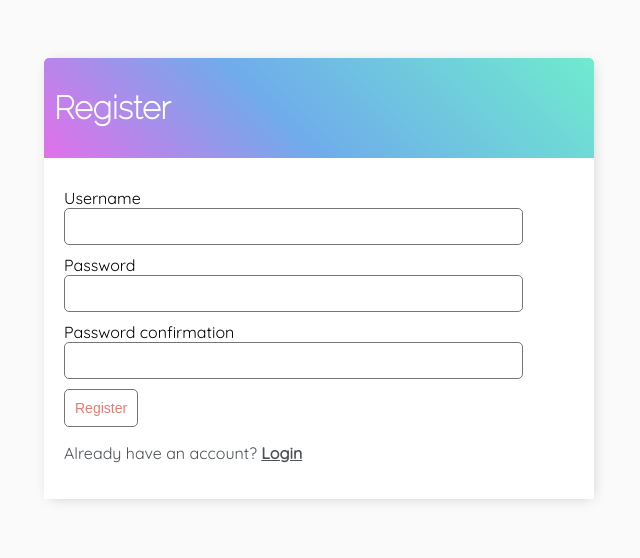
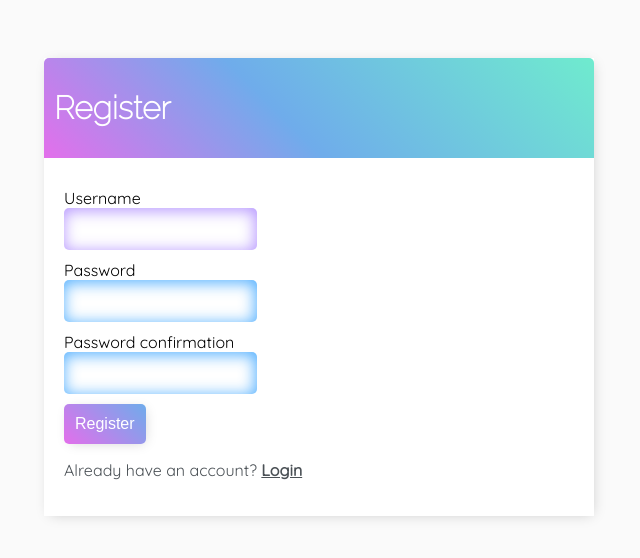
Before and after one commit to livingkurt/Django-Todos, a Django app: page /register/ in a window 1280 px wide. Shown: the top 558 px of the page, without its empty margins (321-961 px from the left). Run offline with Django 3.2, Linux system fonts and the light colour scheme.

Commit message:
Added styling to the input boxes and updated the colors

```diff
--- a/base/templates/base/main.html
+++ b/base/templates/base/main.html
@@ -13,6 +13,7 @@
       background-color: #FAFAFA;
       font-family: 'Quicksand', sans-serif;
       padding-top: 50px;
+      font-size: 16px;
     }
 
     h1,
@@ -83,7 +84,7 @@
     .task-complete-icon {
       height: 20px;
       width: 20px;
-      background-color: rgb(105, 192, 105);
+      background-color: #ba85eb;
       border-radius: 50%;
     }
 
@@ -136,11 +137,10 @@
 
 
     #add-link {
-      /* color: #6faceb; */
       text-decoration: none;
       font-size: 42px;
       border-radius: 5px;
-      height: 26px;
+      height: 24px;
       display: flex;
       align-items: center;
       padding: 11px;
@@ -150,7 +150,6 @@
       background: linear-gradient(45deg, #6faceb 0%, #6febce 100%);
       -webkit-box-shadow: 2px 2px 13px -4px rgb(0 0 0 / 21%);
       box-shadow: 2px 2px 13px -4px rgb(0 0 0 / 21%);
-      /* text-shadow: 1px 1px #81413b; */
 
     }
 
@@ -170,10 +169,28 @@
     input[type=text],
     input[type=password],
     textarea {
-      border: 1px solid #757575;
+      font-family: 'Quicksand', sans-serif;
+      text-decoration: none;
       border-radius: 5px;
-      padding: 10px;
-      width: 90%;
+      display: flex;
+      align-items: center;
+      padding: 11px;
+      font-size: 16px;
+      /* -webkit-box-shadow: inset 2px 2px 13px -4px rgb(0 0 0 / 21%);
+      box-shadow: inset -1px 2px 15px 1px rgb(169 133 255 / 85%); */
+      border: 0;
+    }
+
+    input[type=text] {
+      box-shadow: inset -1px 2px 15px 1px rgb(169 133 255 / 85%);
+    }
+
+    input[type=password] {
+      box-shadow: inset -1px 2px 15px 1px rgb(54 162 255 / 85%);
+    }
+
+    textarea {
+      box-shadow: inset -1px 2px 15px 1px rgb(133 210 255 / 85%);
     }
 
     label {
@@ -187,14 +204,18 @@
     }
 
     .button {
-      border: 1px solid #757575;
-      background-color: #FFF;
-      color: #EB796F;
-      padding: 10px;
-      font-size: 14px;
+      text-decoration: none;
       border-radius: 5px;
-      cursor: pointer;
-      text-decoration: none;
+      display: flex;
+      align-items: center;
+      padding: 11px;
+      background: #6fdcd4;
+      text-align: center;
+      font-size: 16px;
+      color: white;
+      background: linear-gradient(45deg, #e36feb 0%, #6faceb 100%);
+      -webkit-box-shadow: 2px 2px 13px -4px rgb(0 0 0 / 21%);
+      box-shadow: 2px 2px 13px -4px rgb(0 0 0 / 21%);
     }
 
     .card-body {
```
